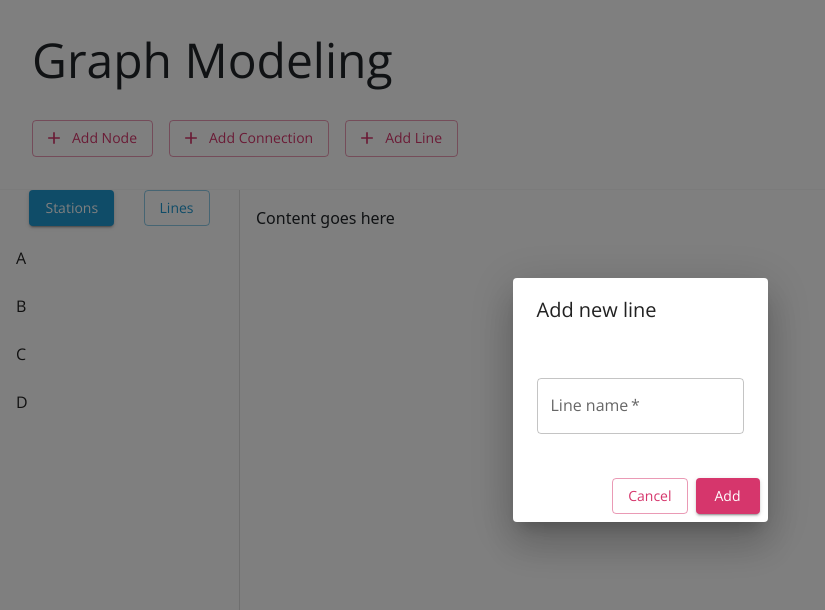
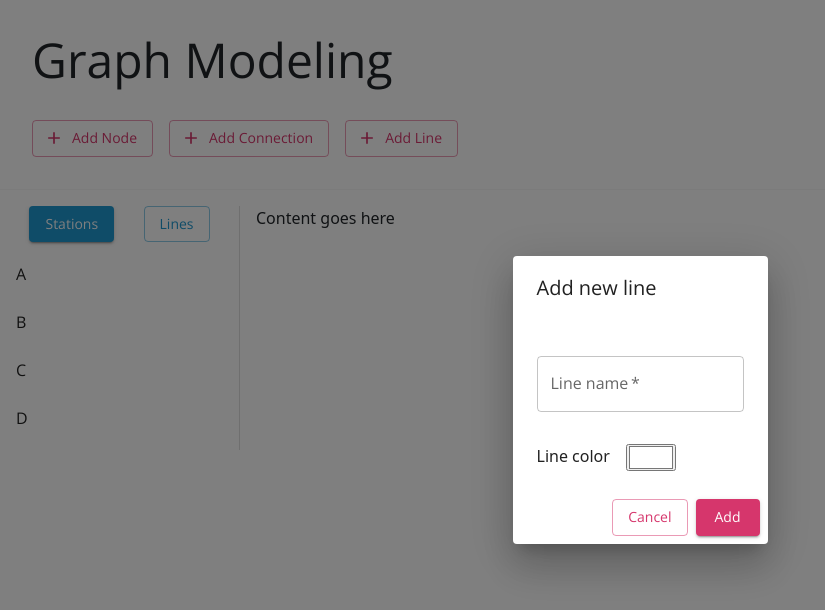
Before and after one commit to BernardMoy/react-map, a React (Vite) app: page / in a window 1280 px wide. Both pictures are taken after a click on the button "Add Line". Shown: the top 610 px of the page, without its empty margins (0-825 px from the left). Built offline with nearby package versions, Linux system fonts and the light colour scheme.

Commit message:
Color picker for new line dialog

```diff
--- a/src/components/NewLineDialog.tsx
+++ b/src/components/NewLineDialog.tsx
@@ -4,6 +4,7 @@ import {
   DialogTitle,
   DialogActions,
   TextField,
+  Box,
 } from "@mui/material";
 import { CONTENT_MARGIN } from "./Values";
 import CustomButton from "./CustomButton";
@@ -24,6 +25,9 @@ export default function NewLineDialog({
 }: Props) {
   // store the input text
   const [lineInput, setLineInput] = useState("");
+
+  // store the input color
+  const [color, setColor] = useState("#FFFFFF");
 
   const handleClose = () => {
     // directly close the dialog
@@ -46,8 +50,9 @@ export default function NewLineDialog({
       <DialogTitle> Add new line</DialogTitle>
 
       <form onSubmit={handleSubmit}>
+        <DialogContent>
+          <Box display="flex" flexDirection="column" gap={CONTENT_MARGIN}>
             {/* The input field of the line name */}
-        <DialogContent>
             <TextField
               autoFocus
               id="lineNameTextField"
@@ -59,6 +64,18 @@ export default function NewLineDialog({
               onChange={(text) => setLineInput(text.target.value)}
               required // automatically creates warning when not filled in
             />
+
+            {/* The input field of the line color */}
+            <Box display="flex" flexDirection="row" gap={CONTENT_MARGIN}>
+              Line color
+              <input
+                type="color"
+                value={color}
+                onChange={(color) => setColor(color.target.value)}
+                required
+              />
+            </Box>
+          </Box>
         </DialogContent>
 
         {/* The confirm and dismiss buttons */}
--- a/src/pages/Home.tsx
+++ b/src/pages/Home.tsx
@@ -97,6 +97,7 @@ export default function Home() {
           overflow: "auto",
         }}
       >
+        <Box sx={{ my: CONTENT_MARGIN }}>
           <SideBarContext.Provider
             value={{
               lines,
@@ -105,6 +106,7 @@ export default function Home() {
           >
             <SideBar />
           </SideBarContext.Provider>
+        </Box>
 
         <Box sx={{ m: CONTENT_MARGIN }}>
           <Content />
```
Lines whose indentation alone changed are shown as unchanged.
